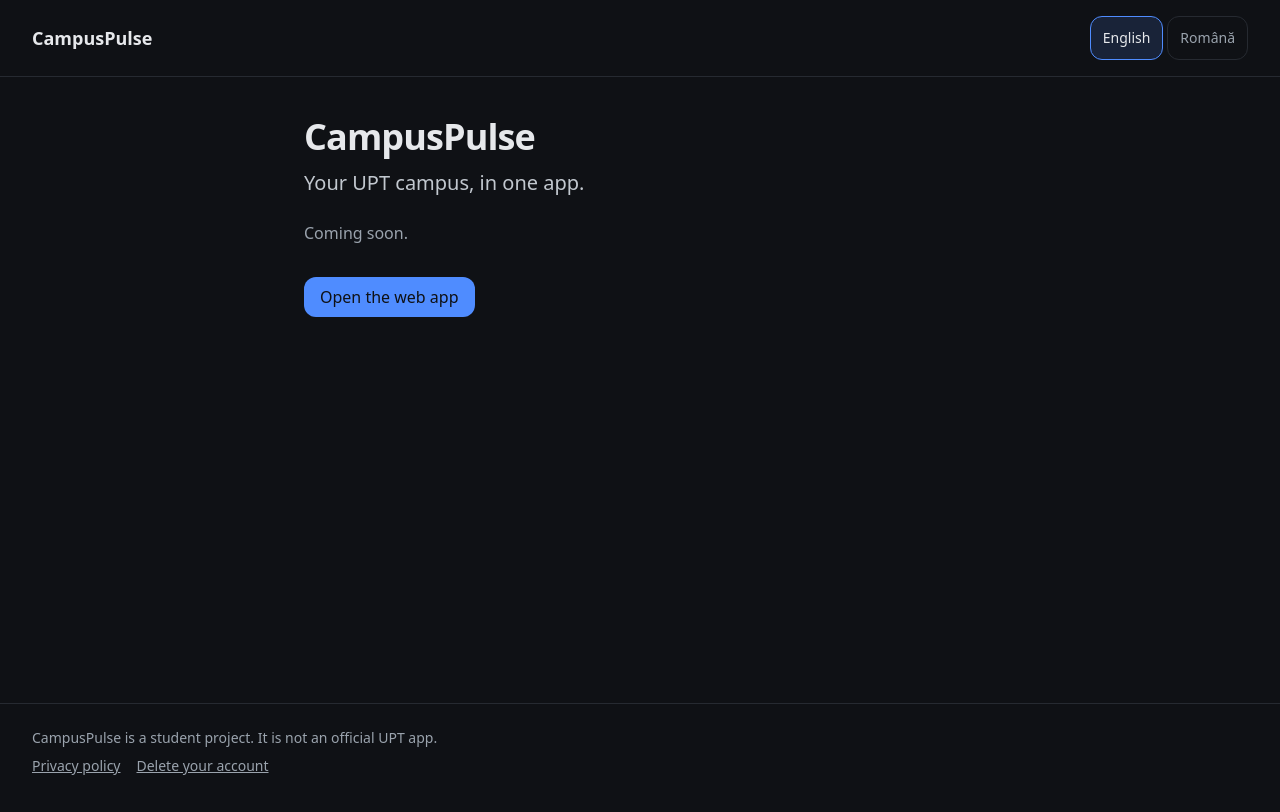
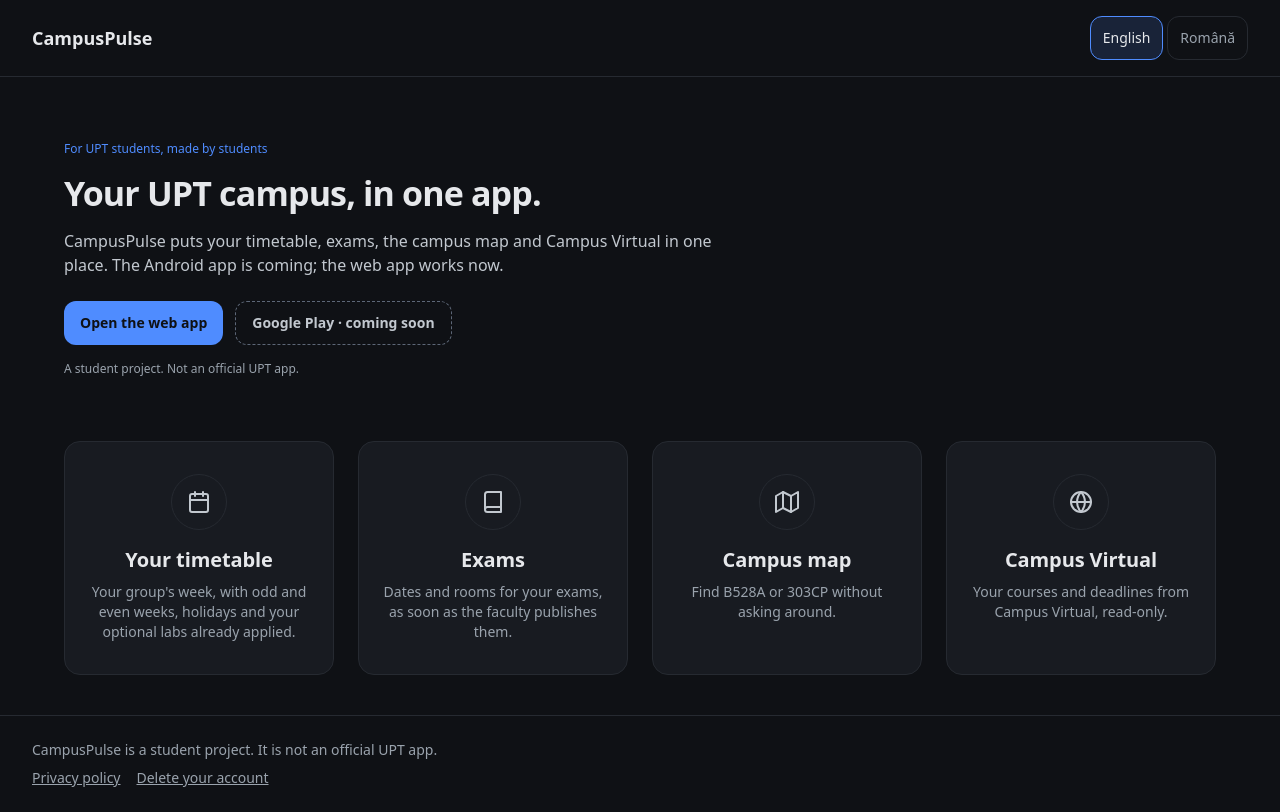
Before and after one commit to CampusPulse-ro/web, a React (Vite) app: page / in a window 1280 px wide. Built offline with nearby package versions, Linux system fonts and the light colour scheme; no server answers; what openapi-fetch would draw is missing.

Commit message:
Implement landing page hero and feature cards

```diff
--- a/src/Layout.tsx
+++ b/src/Layout.tsx
@@ -14,7 +14,7 @@ export function Layout() {
       </header>
 
       <main className="flex-1 px-4 py-10 sm:px-8">
-        <div className="mx-auto max-w-2xl">
+        <div className="mx-auto max-w-6xl">
           <Outlet />
         </div>
       </main>
--- /dev/null
+++ b/src/components/Icon.tsx
@@ -0,0 +1,54 @@
+export type IconName = 'timetable' | 'book' | 'map' | 'globe'
+
+export interface IconProps {
+  name: IconName
+  size?: number
+  className?: string
+}
+
+export function Icon({ name, size = 24, className }: IconProps) {
+  return (
+    <svg
+      xmlns="http://www.w3.org/2000/svg"
+      width={size}
+      height={size}
+      viewBox="0 0 24 24"
+      fill="none"
+      stroke="currentColor"
+      strokeWidth={2}
+      strokeLinecap="round"
+      strokeLinejoin="round"
+      aria-hidden="true"
+      className={className}
+    >
+      {name === 'timetable' && (
+        <>
+          <rect x="3" y="4" width="18" height="18" rx="2" ry="2" />
+          <line x1="16" y1="2" x2="16" y2="6" />
+          <line x1="8" y1="2" x2="8" y2="6" />
+          <line x1="3" y1="10" x2="21" y2="10" />
+        </>
+      )}
+      {name === 'book' && (
+        <>
+          <path d="M4 19.5v-15A2.5 2.5 0 0 1 6.5 2H20v20H6.5a2.5 2.5 0 0 1-2.5-2.5Z" />
+          <path d="M4 19.5a2.5 2.5 0 0 1 2.5-2.5H20" />
+        </>
+      )}
+      {name === 'map' && (
+        <>
+          <polygon points="1 6 1 22 8 18 16 22 23 18 23 2 16 6 8 2 1 6" />
+          <line x1="8" y1="2" x2="8" y2="18" />
+          <line x1="16" y1="6" x2="16" y2="22" />
+        </>
+      )}
+      {name === 'globe' && (
+        <>
+          <circle cx="12" cy="12" r="10" />
+          <line x1="2" y1="12" x2="22" y2="12" />
+          <path d="M12 2a15.3 15.3 0 0 1 4 10 15.3 15.3 0 0 1-4 10 15.3 15.3 0 0 1-4-10 15.3 15.3 0 0 1 4-10z" />
+        </>
+      )}
+    </svg>
+  )
+}
--- a/src/i18n/en.json
+++ b/src/i18n/en.json
@@ -14,9 +14,32 @@
   },
   "draftNotice": "Draft: this page is a placeholder and is not the final text.",
   "home": {
+    "overline": "For UPT students, made by students",
     "tagline": "Your UPT campus, in one app.",
+    "pitch": "CampusPulse puts your timetable, exams, the campus map and Campus Virtual in one place. The Android app is coming; the web app works now.",
+    "openWebApp": "Open the web app",
+    "googlePlayComingSoon": "Google Play · coming soon",
+    "notice": "A student project. Not an official UPT app.",
     "comingSoon": "Coming soon.",
-    "openWebApp": "Open the web app"
+    "featuresTitle": "Features",
+    "features": {
+      "timetable": {
+        "title": "Your timetable",
+        "description": "Your group's week, with odd and even weeks, holidays and your optional labs already applied."
+      },
+      "exams": {
+        "title": "Exams",
+        "description": "Dates and rooms for your exams, as soon as the faculty publishes them."
+      },
+      "map": {
+        "title": "Campus map",
+        "description": "Find B528A or 303CP without asking around."
+      },
+      "campusVirtual": {
+        "title": "Campus Virtual",
+        "description": "Your courses and deadlines from Campus Virtual, read-only."
+      }
+    }
   },
   "appPage": {
     "title": "Web app",
--- a/src/i18n/ro.json
+++ b/src/i18n/ro.json
@@ -14,9 +14,32 @@
   },
   "draftNotice": "Ciornă: această pagină este provizorie și nu conține textul final.",
   "home": {
+    "overline": "Pentru studenții UPT, făcut de studenți",
     "tagline": "Campusul tău UPT, într-o singură aplicație.",
+    "pitch": "CampusPulse adună orarul, examenele, harta campusului și Campus Virtual într-un singur loc. Aplicația Android urmează să fie lansată; aplicația web funcționează deja.",
+    "openWebApp": "Deschide aplicația web",
+    "googlePlayComingSoon": "Google Play · în curând",
+    "notice": "Un proiect studențesc. Nu este o aplicație oficială UPT.",
     "comingSoon": "În curând.",
-    "openWebApp": "Deschide aplicația web"
+    "featuresTitle": "Funcționalități",
+    "features": {
+      "timetable": {
+        "title": "Orarul tău",
+        "description": "Săptămâna grupei tale, cu săptămâni pare și impare, sărbători și laboratoarele opționale deja aplicate."
+      },
+      "exams": {
+        "title": "Examene",
+        "description": "Datele și sălile examenelor tale, imediat ce facultatea le publică."
+      },
+      "map": {
+        "title": "Harta campusului",
+        "description": "Găsește B528A sau 303CP fără să întrebi în jur."
+      },
+      "campusVirtual": {
+        "title": "Campus Virtual",
+        "description": "Cursurile și termenele tale din Campus Virtual, doar pentru citire."
+      }
+    }
   },
   "appPage": {
     "title": "Aplicația web",
--- a/src/pages/HomePage.tsx
+++ b/src/pages/HomePage.tsx
@@ -1,19 +1,72 @@
 import { useTranslation } from 'react-i18next'
 import { Link } from 'react-router-dom'
+import { Icon } from '../components/Icon'
+
+const features = [
+  {
+    icon: 'timetable',
+    titleKey: 'home.features.timetable.title',
+    descriptionKey: 'home.features.timetable.description',
+  },
+  {
+    icon: 'book',
+    titleKey: 'home.features.exams.title',
+    descriptionKey: 'home.features.exams.description',
+  },
+  {
+    icon: 'map',
+    titleKey: 'home.features.map.title',
+    descriptionKey: 'home.features.map.description',
+  },
+  {
+    icon: 'globe',
+    titleKey: 'home.features.campusVirtual.title',
+    descriptionKey: 'home.features.campusVirtual.description',
+  },
+] as const
 
 export function HomePage() {
   const { t } = useTranslation()
+
   return (
-    <section>
-      <h1 className="m-0 text-4xl font-bold tracking-tight">{t('app.name')}</h1>
-      <p className="mt-3 text-xl text-ink-soft">{t('home.tagline')}</p>
-      <p className="mt-6 text-ink-muted">{t('home.comingSoon')}</p>
-      <Link
-        to="/app"
-        className="mt-8 inline-block rounded-md bg-accent px-4 py-2 font-medium text-on-accent no-underline"
+    <div className="flex flex-col gap-12 sm:gap-16">
+      <section className="flex flex-col items-start gap-4 pt-2 sm:pt-6">
+        <span className="text-caption font-medium text-accent">{t('home.overline')}</span>
+        <h1 className="m-0 text-display font-bold tracking-tight text-ink">{t('home.tagline')}</h1>
+        <p className="m-0 max-w-2xl text-body text-ink-soft">{t('home.pitch')}</p>
+
+        <div className="mt-2 flex w-full flex-col gap-3 sm:w-auto sm:flex-row sm:items-center">
+          <Link
+            to="/app"
+            className="inline-flex h-11 items-center justify-center rounded-md bg-accent px-4 text-label font-semibold text-on-accent no-underline transition-opacity hover:opacity-90 focus:outline-2 focus:outline-offset-2 focus:outline-accent"
+          >
+            {t('home.openWebApp')}
+          </Link>
+          <span className="inline-flex h-11 items-center justify-center rounded-md border border-dashed border-line-strong px-4 text-label font-semibold text-ink-soft select-none">
+            {t('home.googlePlayComingSoon')}
+          </span>
+        </div>
+
+        <p className="m-0 text-caption font-medium text-ink-muted">{t('home.notice')}</p>
+      </section>
+
+      <section
+        aria-label={t('home.featuresTitle')}
+        className="grid grid-cols-1 gap-6 sm:grid-cols-2 lg:grid-cols-4"
       >
-        {t('home.openWebApp')}
-      </Link>
-    </section>
+        {features.map((feature) => (
+          <article
+            key={feature.icon}
+            className="flex flex-col items-center rounded-lg border border-line bg-raised px-4 py-6 text-center sm:py-8"
+          >
+            <div className="flex h-14 w-14 items-center justify-center rounded-full border border-line bg-raised text-ink-soft">
+              <Icon name={feature.icon} />
+            </div>
+            <h2 className="mt-4 text-heading font-semibold text-ink">{t(feature.titleKey)}</h2>
+            <p className="mt-2 text-body-small text-ink-muted">{t(feature.descriptionKey)}</p>
+          </article>
+        ))}
+      </section>
+    </div>
   )
 }
```
